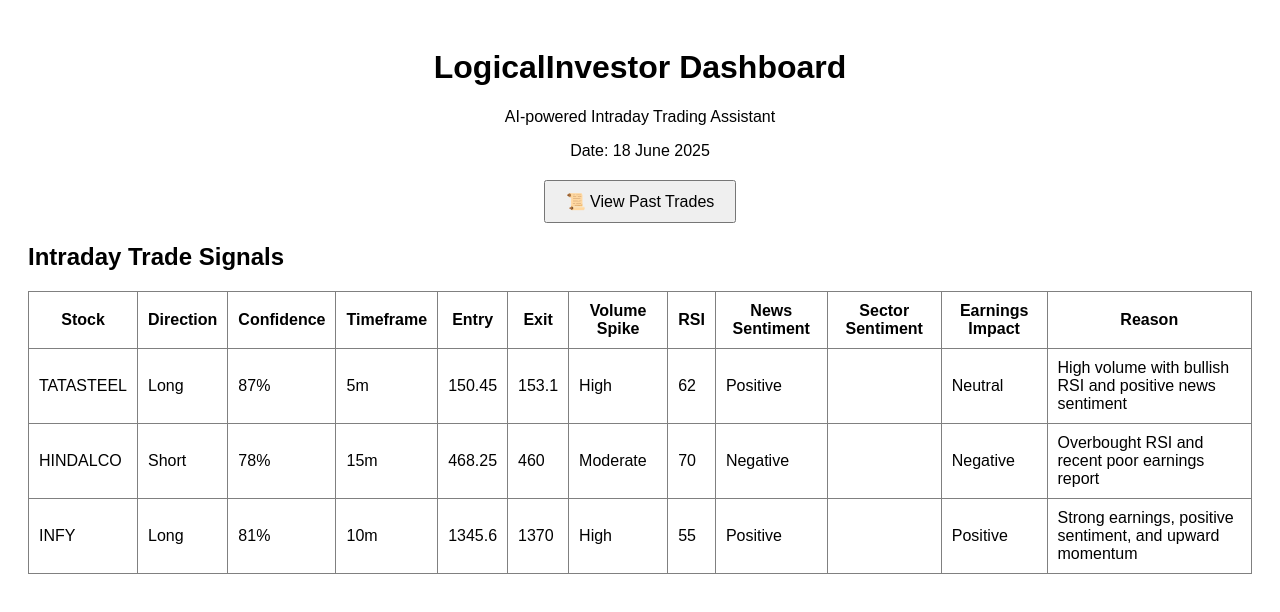
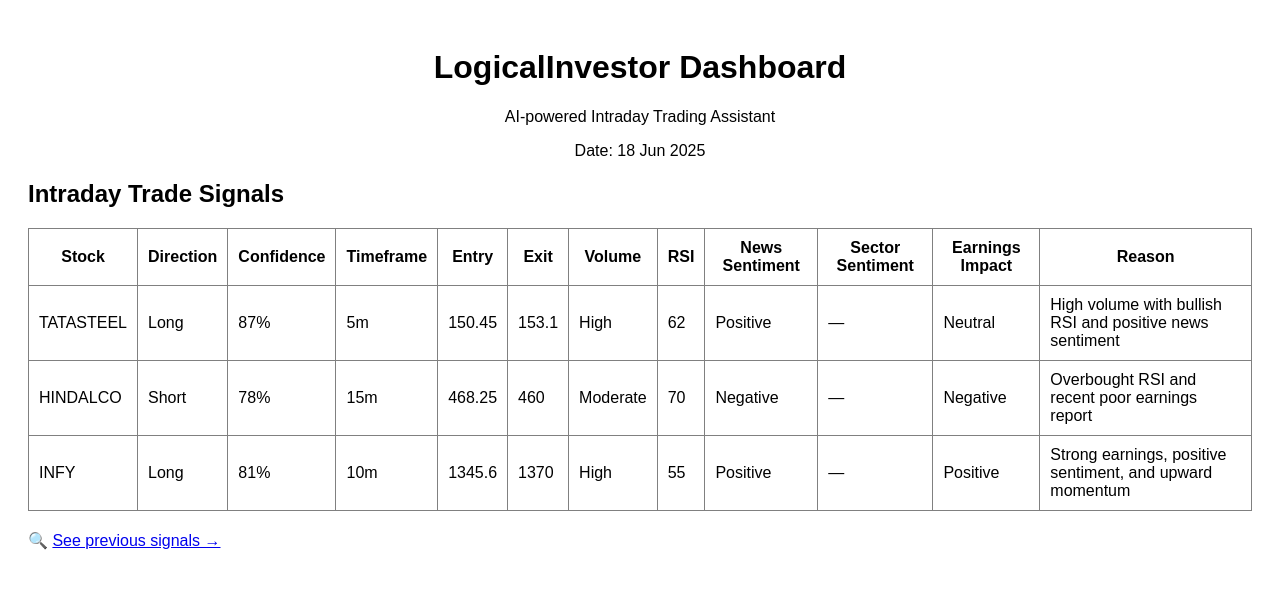
Before and after one commit to baddamsahithreddy/investor, a Next.js app: page / in a window 1280 px wide. Shown: the top 612 px of the page. Built offline with nearby package versions, Linux system fonts and the light colour scheme.

Commit message:
Update index.js

```diff
--- a/pages/index.js
+++ b/pages/index.js
@@ -1,53 +1,55 @@
 // pages/index.js
 import React, { useEffect, useState } from "react";
-import Link from "next/link";
 
 export default function Home() {
   const [signals, setSignals] = useState([]);
-  const [isLoading, setIsLoading] = useState(true);
-  const today = new Date();
-  const dateStr = today.toLocaleDateString("en-IN", {
-    year: "numeric",
-    month: "long",
-    day: "numeric",
-  });
-
-  const hour = today.getHours();
-  const isMidnight = hour < 9; // before market opens
+  const [dateStr, setDateStr] = useState("");
+  const [loading, setLoading] = useState(true);
 
   useEffect(() => {
+    const today = new Date();
+    const formatted = today.toLocaleDateString("en-IN", {
+      day: "numeric",
+      month: "short",
+      year: "numeric",
+    });
+    setDateStr(formatted);
+
     async function fetchData() {
       try {
-        const response = await fetch("/api/signals");
-        const data = await response.json();
+        const res = await fetch("/api/signals");
+        const data = await res.json();
         setSignals(data);
-        setIsLoading(false);
-      } catch (error) {
-        console.error("Failed to fetch signals:", error);
-        setIsLoading(false);
+      } catch (err) {
+        console.error("Error fetching signals:", err);
+      } finally {
+        setLoading(false);
       }
     }
+
     fetchData();
   }, []);
+
+  const isTodayMidnightPast = () => {
+    const now = new Date();
+    return now.getHours() >= 0 && now.getHours() < 9;
+  };
 
   return (
     <div style={{ padding: "20px", fontFamily: "Arial" }}>
       <h1 style={{ textAlign: "center" }}>LogicalInvestor Dashboard</h1>
       <p style={{ textAlign: "center" }}>AI-powered Intraday Trading Assistant</p>
-      <p style={{ textAlign: "center", marginBottom: "20px" }}>Date: {dateStr}</p>
-      <div style={{ textAlign: "center", marginBottom: "20px" }}>
-        <Link href="/history"><button style={{ padding: "10px 20px", fontSize: "16px" }}>📜 View Past Trades</button></Link>
-      </div>
+      <p style={{ textAlign: "center", fontWeight: 500 }}>Date: {dateStr}</p>
 
-      <div>
-        <h2>Intraday Trade Signals</h2>
-        {isMidnight ? (
-          <p>⚠️ Analysis for today is in progress. Please check back after 9:15 AM.</p>
-        ) : isLoading ? (
-          <p>Loading signals...</p>
-        ) : signals.length === 0 ? (
-          <p>No signals available.</p>
-        ) : (
+      {loading ? (
+        <p>Loading signals...</p>
+      ) : isTodayMidnightPast() && signals.length === 0 ? (
+        <p style={{ textAlign: "center", marginTop: "20px" }}>
+          🔄 Market closed. Signals for today will be available after 9:15 AM.
+        </p>
+      ) : signals.length > 0 ? (
+        <>
+          <h2>Intraday Trade Signals</h2>
           <table border="1" cellPadding="10" style={{ width: "100%", borderCollapse: "collapse" }}>
             <thead>
               <tr>
@@ -57,7 +59,7 @@ export default function Home() {
                 <th>Timeframe</th>
                 <th>Entry</th>
                 <th>Exit</th>
-                <th>Volume Spike</th>
+                <th>Volume</th>
                 <th>RSI</th>
                 <th>News Sentiment</th>
                 <th>Sector Sentiment</th>
@@ -66,26 +68,32 @@ export default function Home() {
               </tr>
             </thead>
             <tbody>
-              {signals.map((signal, index) => (
-                <tr key={index}>
-                  <td>{signal.stock}</td>
-                  <td>{signal.direction}</td>
-                  <td>{signal.confidence}%</td>
-                  <td>{signal.timeframe}</td>
-                  <td>{signal.entry}</td>
-                  <td>{signal.exit}</td>
-                  <td>{signal.volume}</td>
-                  <td>{signal.rsi}</td>
-                  <td>{signal.newsSentiment}</td>
-                  <td>{signal.sectorSentiment}</td>
-                  <td>{signal.earningsImpact}</td>
-                  <td>{signal.reason}</td>
+              {signals.map((s, i) => (
+                <tr key={i}>
+                  <td>{s.stock}</td>
+                  <td>{s.direction}</td>
+                  <td>{s.confidence}%</td>
+                  <td>{s.timeframe}</td>
+                  <td>{s.entry}</td>
+                  <td>{s.exit}</td>
+                  <td>{s.volume}</td>
+                  <td>{s.rsi}</td>
+                  <td>{s.newsSentiment}</td>
+                  <td>{s.sectorSentiment || "—"}</td>
+                  <td>{s.earningsImpact}</td>
+                  <td>{s.reason}</td>
                 </tr>
               ))}
             </tbody>
           </table>
-        )}
-      </div>
+
+          <p style={{ marginTop: "20px" }}>
+            🔍 <a href="/history">See previous signals →</a>
+          </p>
+        </>
+      ) : (
+        <p style={{ textAlign: "center" }}>No signals available for today.</p>
+      )}
     </div>
   );
 }
```
